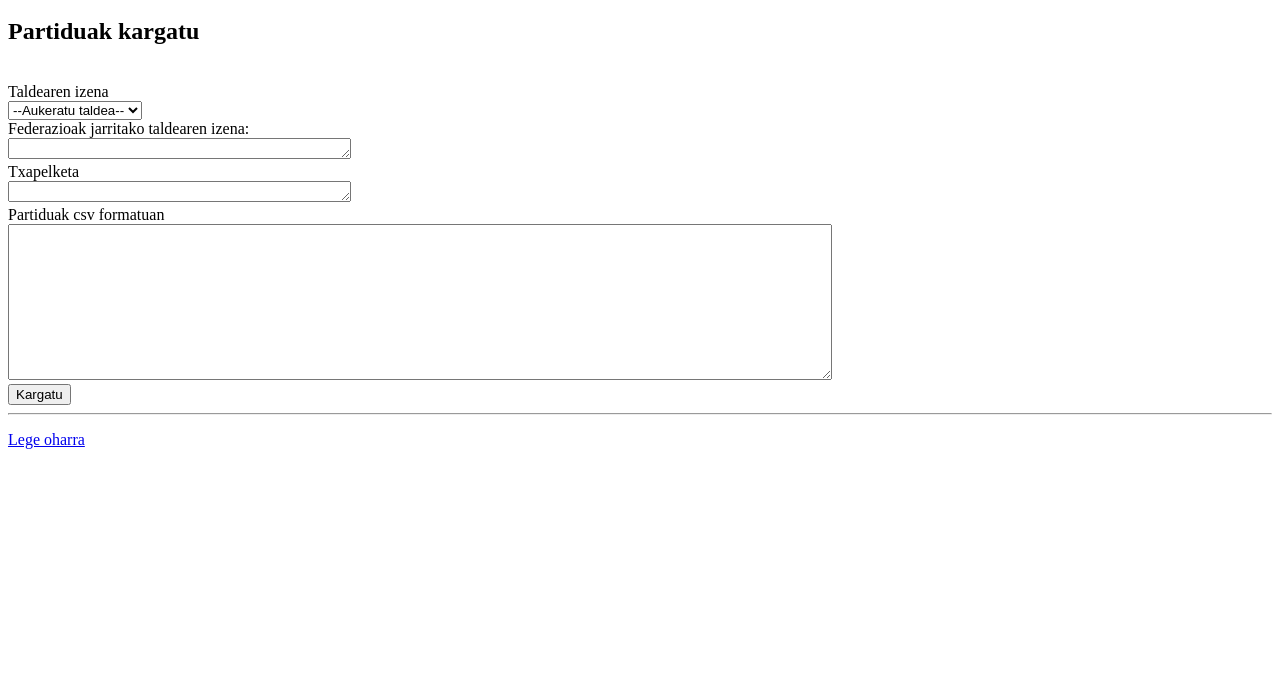
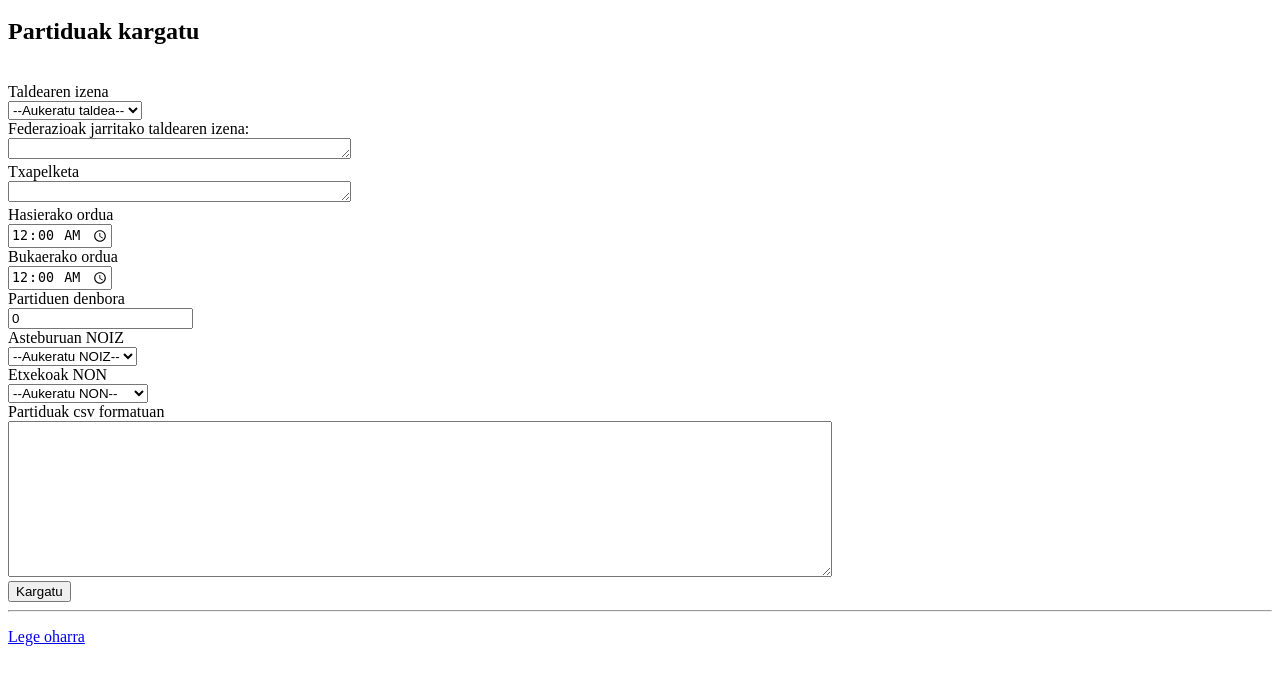
Before and after one commit to danelagirrezabal/kirolelkarteak, a Node project: template app/views/partiduakkargatu.handlebars in a window 1280 px wide. Shown: the part 411-1101 px from the top of the page. Before the commit the page ends 860 px from the top, so only its background shows below. Run offline with Node 20 templates, Linux system fonts and the light colour scheme; the template is opened without the code that fills it, so the values that code supplies are empty; some libraries are stand-ins or nearby versions.

Commit message:
denboraldia kopiatu eta partidu karga egokituta

```diff
--- a/app/app.js
+++ b/app/app.js
@@ -85,9 +85,9 @@ if (process.env.NODE_ENV != 'production'){
 
         host: 'localhost',
         user: 'root',
-        password : 'root',
-        port : 8889, //port mysql
-        database:'kirolElkarteak'
+        password : 'joanaagi',                    //root
+        port : 3306, //port mysql                   //8889
+        database: 'heroku_3a7c26fa617acae'      //kirolElkarteak
     //},'request')
       },'pool')
  );
@@ -185,8 +185,8 @@ return next();*/
 
   req.getConnection(function(err,connection){
 
-    connection.query('SELECT idDenboraldia, deskribapenaDenb FROM denboraldiak where egoeraDenb=1 and idElkarteakDenb = ? order by deskribapenaDenb desc',[req.session.idKirolElkarteak],function(err,rowsdenb) {
-
+//    connection.query('SELECT idDenboraldia, deskribapenaDenb FROM denboraldiak where egoeraDenb=1 and idElkarteakDenb = ? order by deskribapenaDenb desc',[req.session.idKirolElkarteak],function(err,rowsdenb) {
+    connection.query('SELECT idDenboraldia, deskribapenaDenb FROM denboraldiak where idElkarteakDenb = ? order by egoeraDenb desc, deskribapenaDenb desc',[req.session.idKirolElkarteak],function(err,rowsdenb) {
         if(err)
               console.log("Error Selecting : %s ",err );
 
@@ -418,6 +418,7 @@ app.post('/admin/agiriakaldatu/:idAgiriak', adminonartua, kirolElkarteak.agiriak
 app.post('/admin/agiriakaldatufitxategi/:idAgiriak', adminonartua, kirolElkarteak.agiriakaldatufitxategi);
 
 app.get('/admin/denboraldiak', adminonartua, denboraldiak.denboraldiakbilatu);
+app.get('/admin/denboraldiakopiatu', adminonartua, denboraldiak.denboraldiakopiatu);
 app.post('/admin/denboraldiaksortu', adminonartua, denboraldiak.denboraldiaksortu);
 app.post('/admin/denboraldiakgehitu', adminonartua, function(req, res){
     res.render('denboraldiaksortu.handlebars', {title : 'KirolElkarteak-Denboraldiak gehitu', partaidea: req.session.partaidea});
--- a/app/views/partiduakkargatu.handlebars
+++ b/app/views/partiduakkargatu.handlebars
@@ -32,6 +32,46 @@
                 <textarea name="txapelketa" rows="1" cols="40" class="form-control" required></textarea>
             </div>
         </div>
+
+        <div class="form-group">
+            <label for="hasierakoordua" class="col-sm-2 control-label">Hasierako ordua</label>
+            <div class="col-sm-4">
+                <input type="time" class="form-control" required id="hasierakoordua" name="hasierakoordua" value="00:00">
+            </div>
+        </div>
+        <div class="form-group">
+            <label for="bukaerakoordua" class="col-sm-2 control-label">Bukaerako ordua</label>
+            <div class="col-sm-4">
+                <input type="time" class="form-control" required id="bukaerakoordua" name="bukaerakoordua" value="00:00">
+            </div>
+        </div>
+        <div class="form-group">
+            <label for="partidudenbora" class="col-sm-2 control-label">Partiduen denbora</label>
+            <div class="col-sm-4">
+                <input type="number" class="form-control" required id="partidudenbora" name="partidudenbora" value="0">
+            </div>
+        </div>
+        <div class="form-group">
+            <label for="asteburuannoiz" class="col-sm-2 control-label">Asteburuan NOIZ</label>
+            <div class="col-sm-4">
+             <select id="asteburuannoiz" name="asteburuannoiz" >
+                <option value="">--Aukeratu NOIZ--</option>
+                <option value="0">Igandean</option>
+                <option value="-1">Bezperan</option>
+             </select>
+            </div>
+        </div>
+        <div class="form-group">
+            <label for="etxekoaknon" class="col-sm-2 control-label">Etxekoak NON</label>
+            <div class="col-sm-4">
+             <select id="etxekoaknon" name="etxekoaknon" >
+                <option value="">--Aukeratu NON--</option>
+                <option value="0">Kiroldegian</option>
+                <option value="1">Antotan-Kiroldegian</option>
+             </select>
+            </div>
+        </div>
+
         <div class="form-group">
             <label for="partiduakCSV" class="col-sm-2 control-label">Partiduak csv formatuan</label>
             <div class="col-sm-8">
```
Also changed, not shown: app/routes/denboraldiak.js (+126 -10 lines), app/views/denboraldiak.handlebars (+7 -6 lines), 1 other file.
